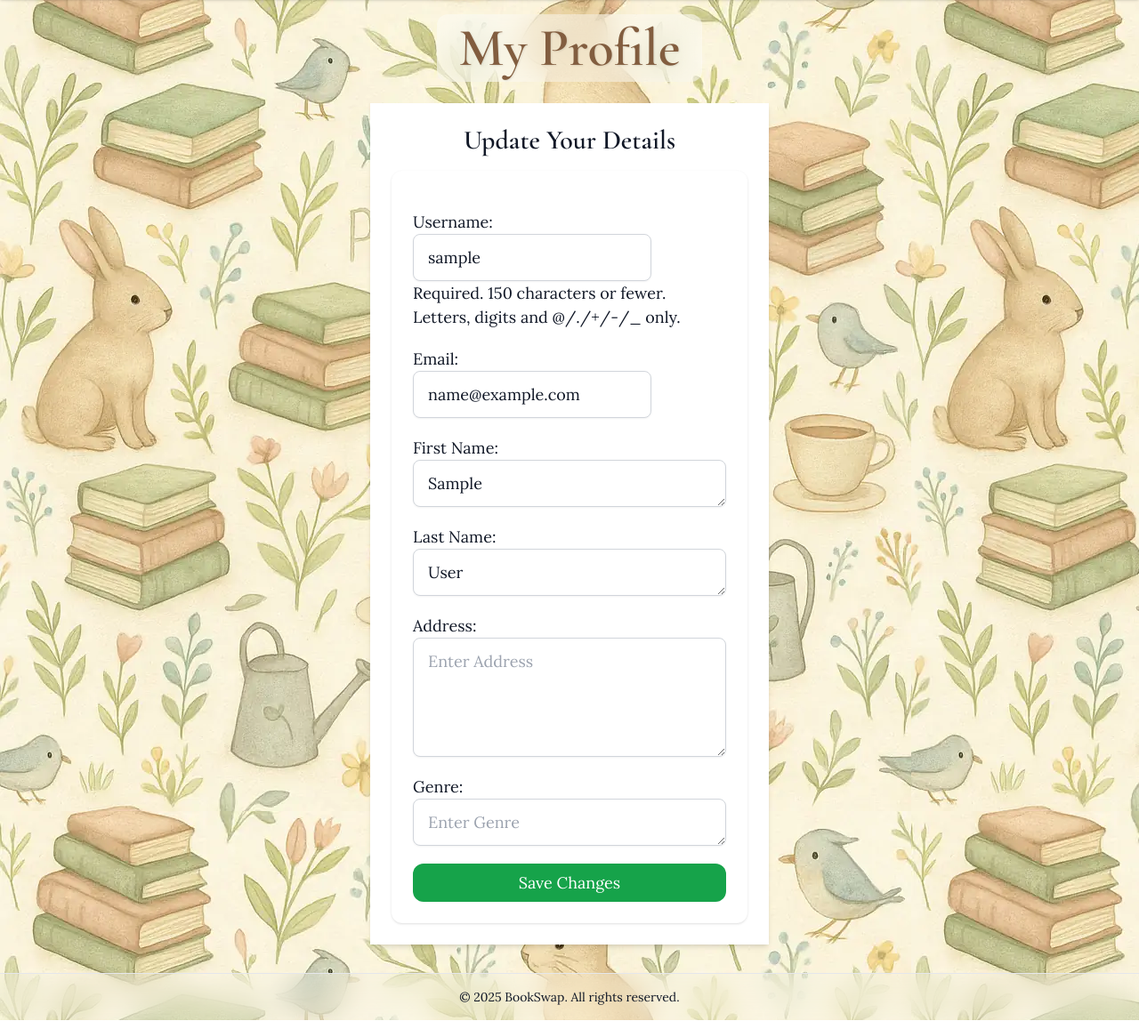
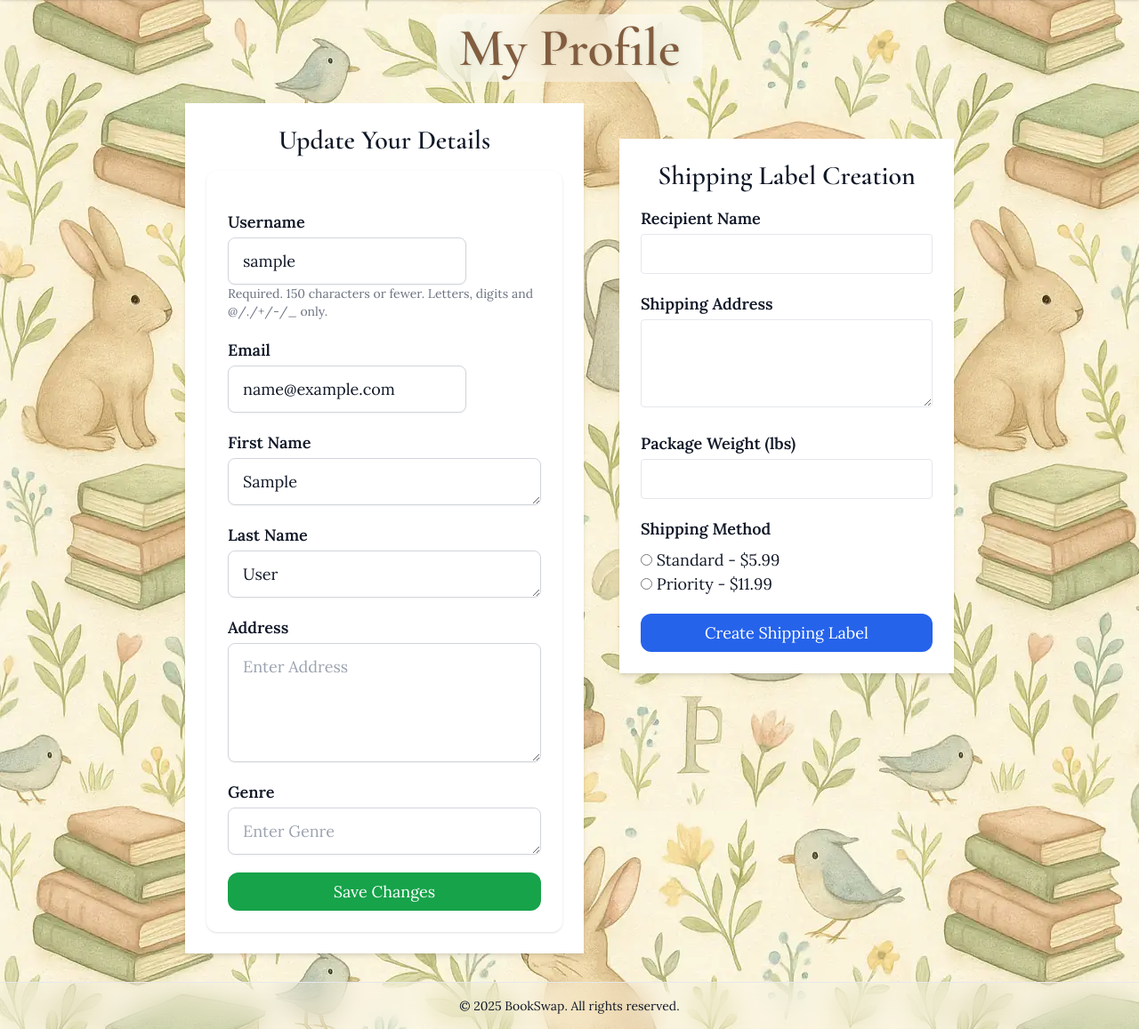
Before and after one commit to Web-Development-UAlberta/exsm-3951-exsm-3943-spring-2025-python-c-project-bookswap-besties-v2-even-bestier, a Django app: page /profile/settings/ in a window 1280 px wide. Shown: the part 112-1269 px from the top of the page at 89% size. Run offline with Django 5.2, Linux system fonts and the light colour scheme; the visitor is signed in with stand-in values (Sample User, id 1); data that the repository does not hold is empty; some libraries are stand-ins or nearby versions.

Commit message:
added shipping section to profile page

```diff
--- a/src/exsm3951_bookswap/templates/profile/settings.html
+++ b/src/exsm3951_bookswap/templates/profile/settings.html
@@ -17,18 +17,121 @@
   </h2>
 </div>
 
+<!-- Flex container for side-by-side layout -->
+<div class="flex space-x-10 max-w-screen-xl mx-auto">
+
+  <!-- Profile Form Section -->
+  <div class="flex-1">
+
     <div class="max-w-md mx-auto bg-white shadow-md p-6">
       <h2 class="text-3xl text-center mb-4">Update Your Details</h2>
 
       <form method="post" class="max-w-md mx-auto bg-white p-6 rounded-xl shadow space-y-5">
         {% csrf_token %}
 
-    {{ form.as_p }}
+        {% for field in form %}
+          <div class="mb-5">
+            <label for="{{ field.id_for_label }}" class="block font-semibold mb-1">
+              {{ field.label }}
+            </label>
+            {{ field }}
+            {% if field.help_text %}
+              <p class="text-sm text-gray-500">{{ field.help_text }}</p>
+            {% endif %}
+            {% if field.errors %}
+              {% for error in field.errors %}
+                <p class="text-sm text-red-600">{{ error }}</p>
+              {% endfor %}
+            {% endif %}
+          </div>
+        {% endfor %}
 
         <button type="submit" class="w-full bg-green-600 text-white py-2 px-4 rounded-xl hover:bg-green-700">
           Save Changes
         </button>
       </form>
     </div>
+</div>
+
+<!-- Shipping Form Section -->
+<div class="flex-1">
+
+  <div class="max-w-md mx-auto bg-white shadow-md p-6 mt-10">
+    <h2 class="text-3xl text-center mb-4">Shipping Label Creation</h2>
+
+    <form id="shipping-form" class="space-y-5">
+      <div>
+        <label class="block font-semibold mb-1">Recipient Name</label>
+        <input type="text" id="recipient-name" class="w-full border rounded px-3 py-2" required>
+      </div>
+
+      <div>
+        <label class="block font-semibold mb-1">Shipping Address</label>
+        <textarea id="shipping-address" rows="3" class="w-full border rounded px-3 py-2" required></textarea>
+      </div>
+
+      <div>
+        <label class="block font-semibold mb-1">Package Weight (lbs)</label>
+        <input type="number" id="package-weight" class="w-full border rounded px-3 py-2" step="0.1" min="0" required>
+      </div>
+
+      <div>
+        <label class="block font-semibold mb-2">Shipping Method</label>
+        <div class="space-y-2">
+          <label><input type="radio" name="shipping-method" value="Standard - $5.99" required> Standard - $5.99</label><br>
+          <label><input type="radio" name="shipping-method" value="Priority - $11.99"> Priority - $11.99</label>
+        </div>
+      </div>
+
+      <button type="submit" class="w-full bg-blue-600 text-white py-2 px-4 rounded-xl hover:bg-blue-700">
+        Create Shipping Label
+      </button>
+    </form>
+  </div>
+</div>
+
+<!-- Modal -->
+<div id="confirmation-modal" class="fixed inset-0 bg-black bg-opacity-50 hidden flex items-center justify-center">
+  <div class="bg-white rounded-xl shadow-lg p-6 w-96 text-center">
+    <h3 class="text-2xl font-bold mb-4">Shipping Label Created</h3>
+    <p><strong>Name:</strong> <span id="confirm-name"></span></p>
+    <p><strong>Address:</strong> <span id="confirm-address"></span></p>
+    <p><strong>Weight:</strong> <span id="confirm-weight"></span> lbs</p>
+    <p><strong>Method:</strong> <span id="confirm-method"></span></p>
+    <p><strong>Confirmation #:</strong> <span id="confirm-number"></span></p>
+    <p><strong>Tracking #:</strong> <span id="tracking-number"></span></p>
+
+    <button onclick="closeModal()" class="mt-6 bg-gray-700 text-white px-4 py-2 rounded hover:bg-gray-800">Close</button>
+  </div>
+</div>
+
+<script>
+  document.getElementById("shipping-form").addEventListener("submit", function (e) {
+    e.preventDefault();
+
+    const name = document.getElementById("recipient-name").value;
+    const address = document.getElementById("shipping-address").value;
+    const weight = document.getElementById("package-weight").value;
+    const method = document.querySelector('input[name="shipping-method"]:checked').value;
+
+    const confirmNumber = Math.floor(Math.random() * 900000 + 100000);
+    const trackingNumber = 'TRK' + Math.floor(Math.random() * 900000000 + 100000000);
+
+    document.getElementById("confirm-name").textContent = name;
+    document.getElementById("confirm-address").textContent = address;
+    document.getElementById("confirm-weight").textContent = weight;
+    document.getElementById("confirm-method").textContent = method;
+    document.getElementById("confirm-number").textContent = confirmNumber;
+    document.getElementById("tracking-number").textContent = trackingNumber;
+
+    document.getElementById("confirmation-modal").classList.remove("hidden");
+  });
+
+  function closeModal() {
+    document.getElementById("confirmation-modal").classList.add("hidden");
+    document.getElementById("shipping-form").reset();
+  }
+</script>
+<!--OpenAI. (2025). Mock shipping form with confirmation modal using HTML, Tailwind CSS, and JavaScript. ChatGPT (May 17, 2025) response. https://chat.openai.com/-->
 
 {% endblock %}
```
Lines whose indentation alone changed are shown as unchanged.
